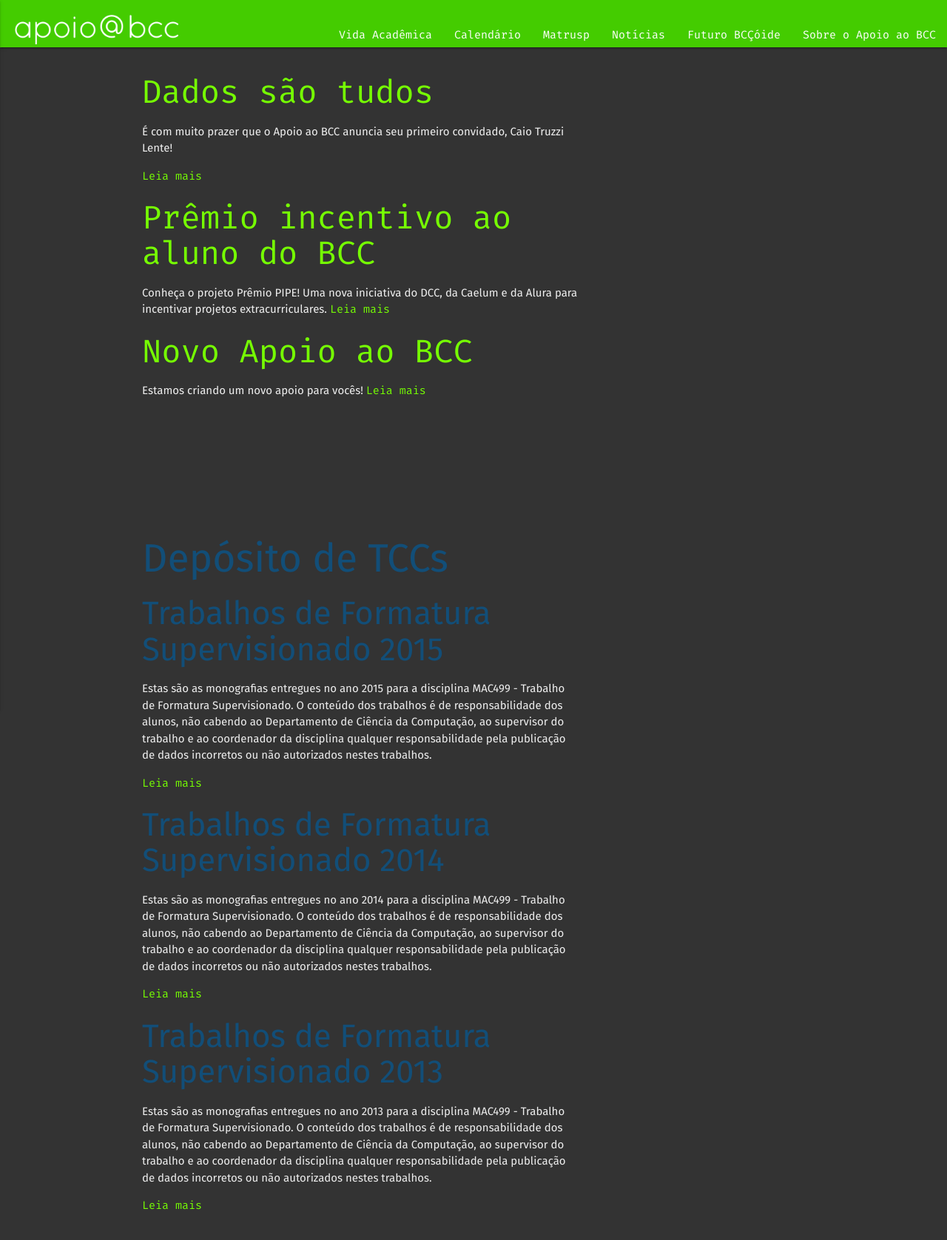
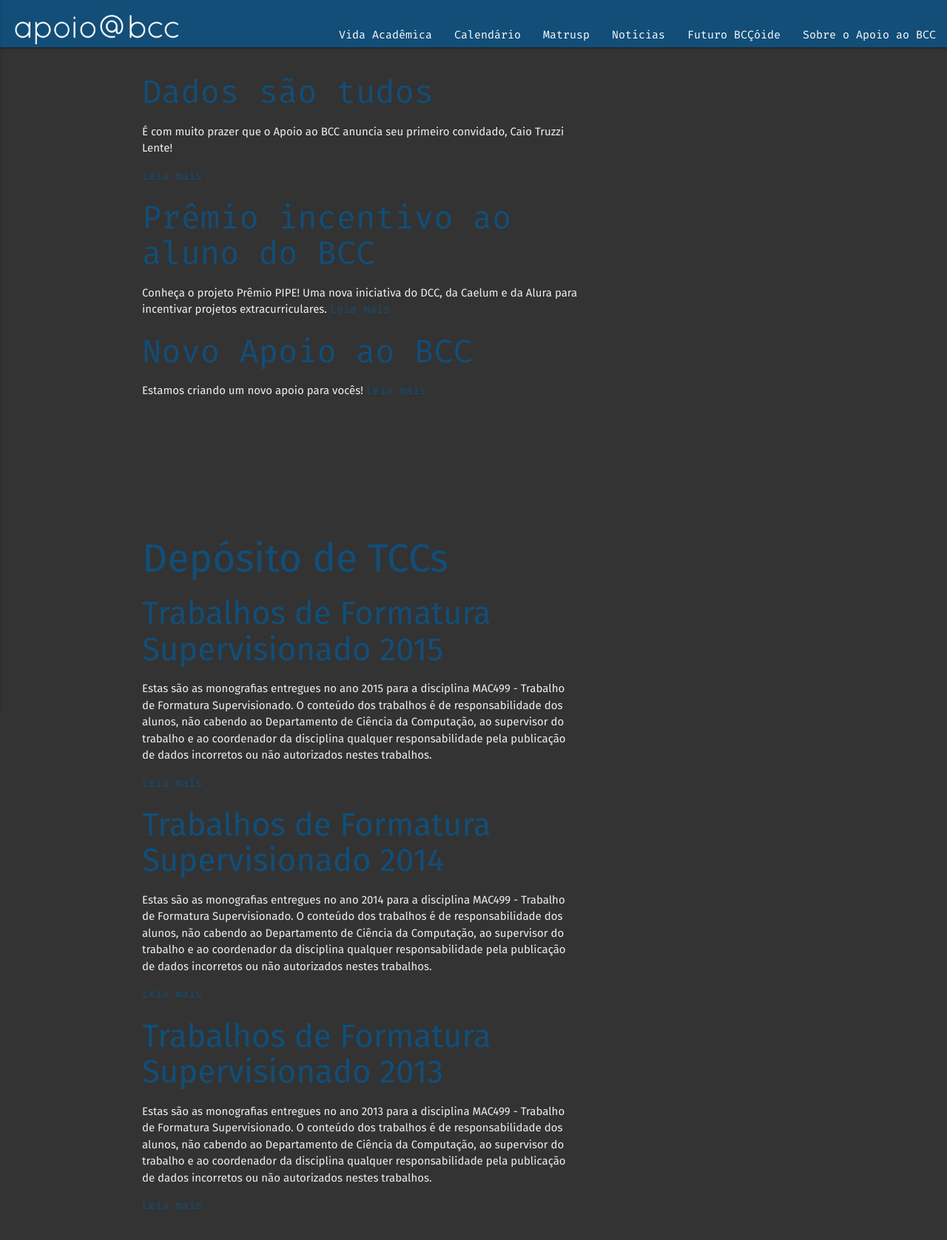
Before and after one commit to apoiobcc/apoiobcc, a Jekyll site: the page built from index.md, in a window 1280 px wide. Shown: the whole page at 74% size. Built offline with Jekyll 4.4.1, drawn with Linux system fonts in a browser that asks for light colours; nearby versions of some CDN libraries.

Commit message:
Small visual hack

```diff
--- a/_sass/experimental.sass
+++ b/_sass/experimental.sass
@@ -4,5 +4,7 @@ $back: #333
 $fore: #EEE
 $white:  #EEE
 $blue:   #124E78
-$green:    #76FF03
-$darkgreen: #4C0
+$green:   #124E78
+$darkgreen:   #124E78
+// $green:    #76FF03
+// $darkgreen: #4C0
```
